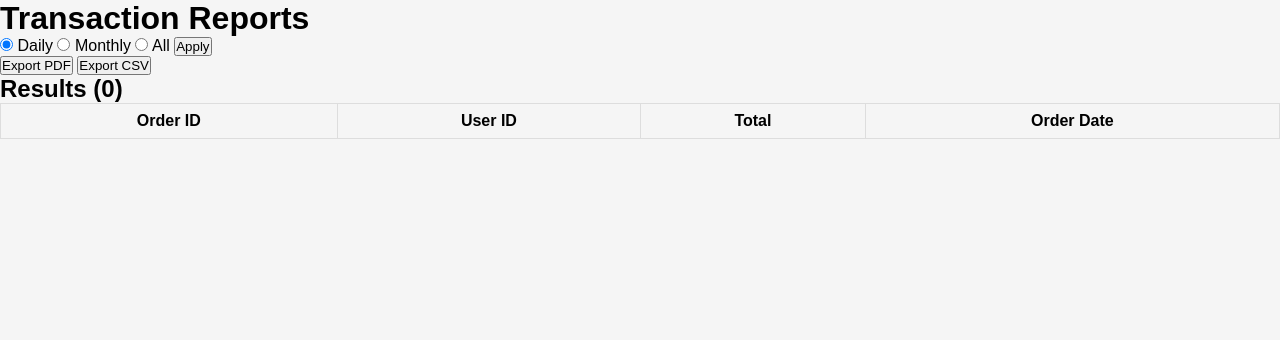
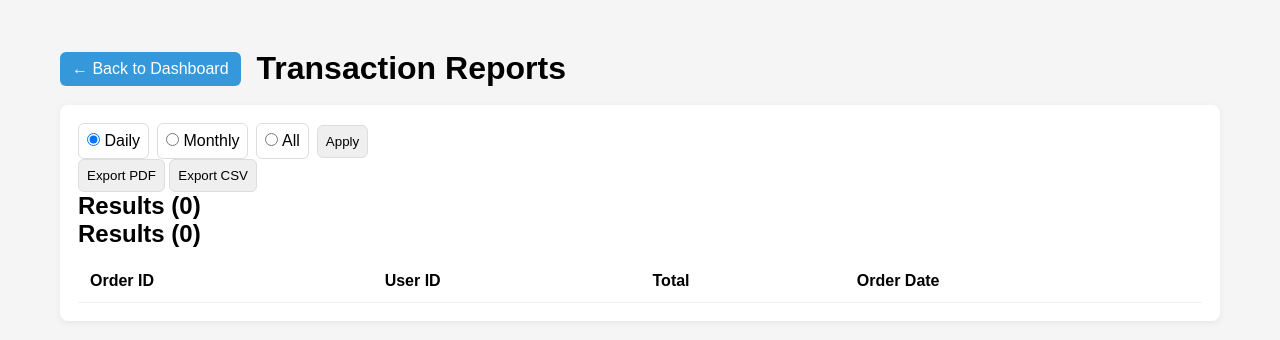
Before and after one commit to KhalMKR/WAD-project, a PHP site: page /transaction_reports.php in a window 1280 px wide. Shown: the top 340 px of the page. Run offline with PHP 8.4, Linux system fonts and the light colour scheme; a user stored in the database is signed in; data comes from the database, SQL or seed files in the repository; lists and menus that the app fills with data are empty.

Commit message:
added design admin dashboard

```diff
--- a/transaction_reports.php
+++ b/transaction_reports.php
@@ -33,17 +33,32 @@ if ($res) {
     <meta name="viewport" content="width=device-width,initial-scale=1">
     <title>Transaction Reports</title>
     <link rel="stylesheet" href="style.css">
-    <style>table{width:100%;border-collapse:collapse}th,td{padding:8px;border:1px solid #ddd}</style>
+    <style>
+        .container{max-width:1200px;margin:30px auto;padding:20px}
+        .header{display:flex;align-items:center;gap:16px;margin-bottom:18px}
+        .btn{padding:8px 12px;border-radius:6px;text-decoration:none;display:inline-block}
+        .btn-primary{background:#3498db;color:#fff}
+        .section{background:#fff;padding:18px;border-radius:8px;box-shadow:0 2px 6px rgba(0,0,0,0.06)}
+        table{width:100%;border-collapse:collapse;margin-top:12px}
+        th,td{padding:12px;border-bottom:1px solid #eef2f5;text-align:left}
+        input,button,label{padding:8px;border-radius:6px;border:1px solid #ddd}
+        form.controls{display:flex;gap:8px;align-items:center;flex-wrap:wrap}
+    </style>
 </head>
 <body>
-    <h1>Transaction Reports</h1>
+    <div class="container">
+        <div class="header">
+            <a href="backend_8sp/index.php" class="btn btn-primary">← Back to Dashboard</a>
+            <h1>Transaction Reports</h1>
+        </div>
 
-    <form method="get">
+        <div class="section">
+            <form method="get" class="controls">
         <label><input type="radio" name="filter" value="daily" <?php echo $filter==='daily' ? 'checked' : ''; ?>> Daily</label>
         <label><input type="radio" name="filter" value="monthly" <?php echo $filter==='monthly' ? 'checked' : ''; ?>> Monthly</label>
         <label><input type="radio" name="filter" value="all" <?php echo $filter==='all' ? 'checked' : ''; ?>> All</label>
-        <button type="submit">Apply</button>
-    </form>
+            <button type="submit">Apply</button>
+        </form>
 
     <form method="post" action="transaction_reports_pdf.php">
         <input type="hidden" name="filter" value="<?php echo htmlspecialchars($filter); ?>">
@@ -56,7 +71,8 @@ if ($res) {
     </form>
 
     <h2>Results (<?php echo count($orders); ?>)</h2>
-    <table>
+            <h2>Results (<?php echo count($orders); ?>)</h2>
+            <table>
         <thead><tr><th>Order ID</th><th>User ID</th><th>Total</th><th>Order Date</th></tr></thead>
         <tbody>
         <?php foreach ($orders as $o): ?>
@@ -68,7 +84,9 @@ if ($res) {
             </tr>
         <?php endforeach; ?>
         </tbody>
-    </table>
+            </table>
+        </div>
+    </div>
 
 </body>
 </html>
```
Also changed, not shown: backend_8sp/manage_members.php (+25 -5 lines), manage_products.php (+22 -4 lines).
